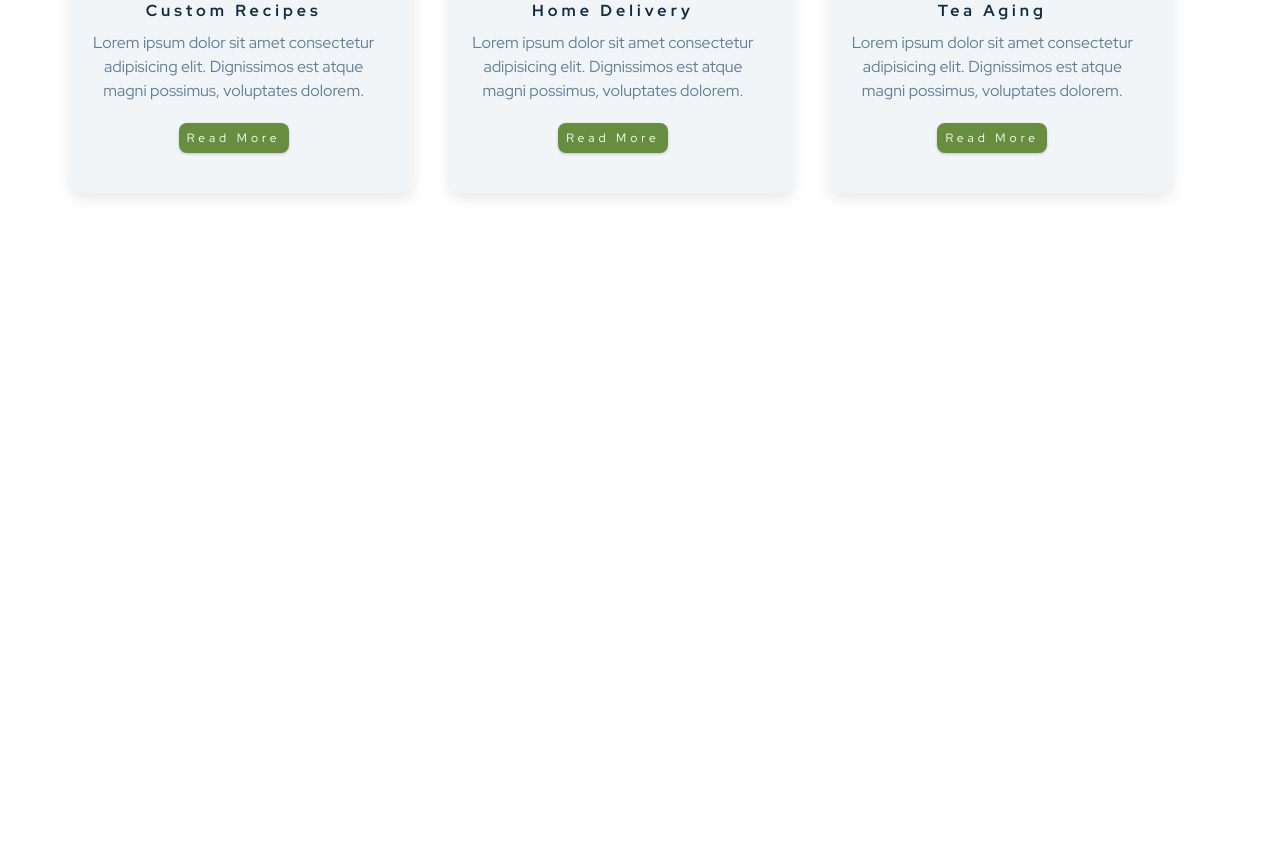
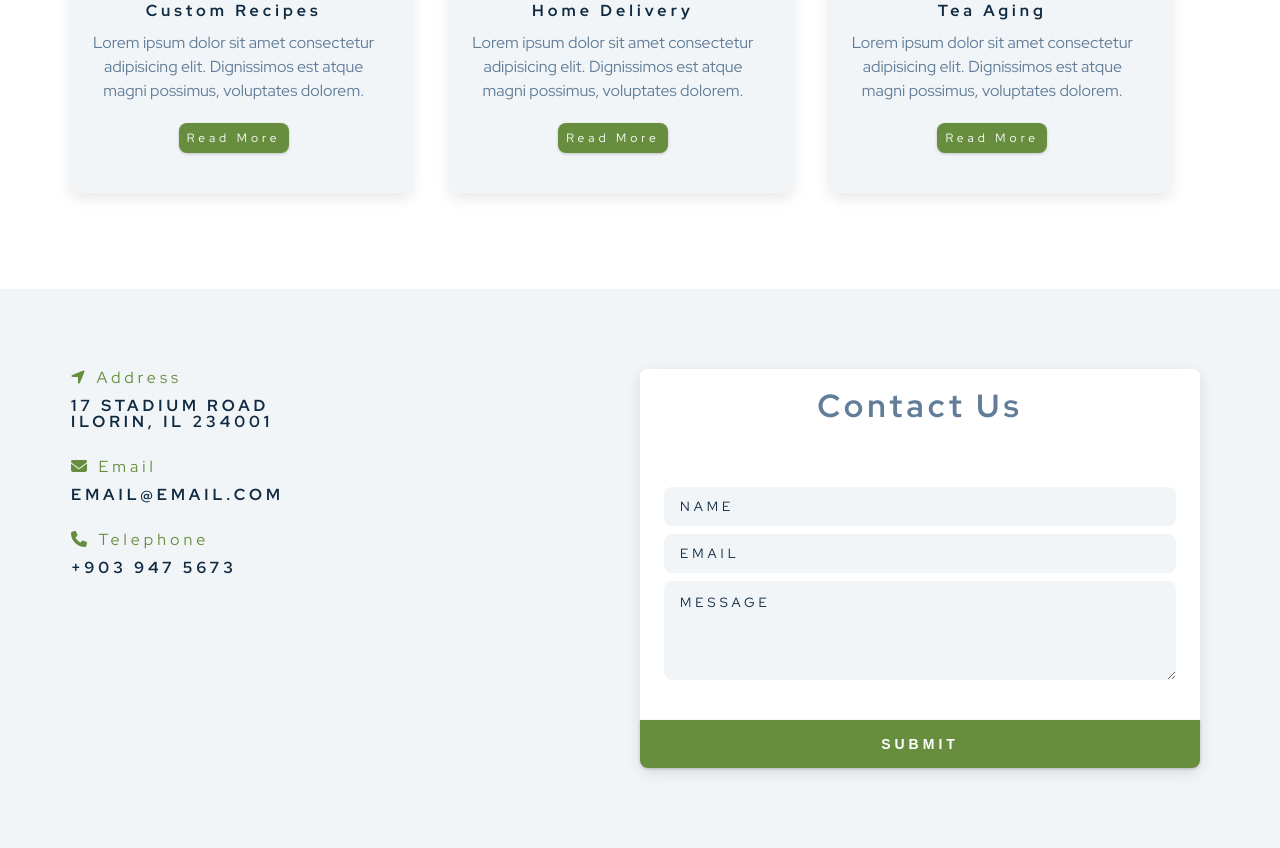
Before and after one commit to wolecodes/TeaHavenlanding, a plain HTML site: page index.html in a window 1280 px wide. Shown: the part 2658-3506 px from the top of the page. Before the commit the page ends 2947 px from the top, so only its background shows below. Drawn offline with Linux system fonts and the light colour scheme; a web font is replaced by a local one.

Commit message:
added contact us section and styles

```diff
--- a/css/styles.css
+++ b/css/styles.css
@@ -376,3 +376,72 @@ Header
   transform: translate(-50%, 50%);
   border: 0.375rem solid var(--cl-grey-ll);
 }
+/* contact */
+.contact {
+  background: var(--cl-grey-ll);
+}
+.contact__form,
+.contact__info {
+  margin: 1rem 0;
+}
+.contact__item {
+  margin-bottom: 1.75rem;
+}
+.contact__title {
+  color: var(--cl-primary);
+  font-weight: 400;
+}
+
+.contact__text {
+  text-transform: uppercase;
+}
+.contact__form {
+  background: var(--cl-white);
+  border-radius: var(--radius);
+  text-align: center;
+  box-shadow: 0 5px 15px rgba(0, 0, 0, 0.1);
+  transition: var(--transition);
+  max-width: 35rem;
+}
+.contact__form:hover {
+  box-shadow: 0 5px 15px rgba(0, 0, 0, 0.2);
+}
+.contact__form h3 {
+  padding: 1.3rem 0;
+  color: var(--cl-grey-l);
+}
+.form-group {
+  padding: 2rem 1.5rem;
+}
+.form-control {
+  display: block;
+  width: 100%;
+  padding: 0.75rem 1rem;
+  border: none;
+  margin-bottom: 0.5rem;
+  background: var(--cl-grey-ll);
+  border-radius: var(--radius);
+  text-transform: uppercase;
+  letter-spacing: var(--letter-spacing);
+  outline: none;
+}
+.form-control::placeholder {
+  font-family: var(--ff-primary);
+  text-transform: uppercase;
+  letter-spacing: var(--letter-spacing);
+  color: var(--cl-grey-d);
+}
+.submit-btn {
+  display: block;
+  width: 100%;
+  padding: 1rem;
+  border-bottom-left-radius: var(--radius);
+  border-bottom-right-radius: var(--radius);
+}
+@media screen and (min-width: 992px) {
+  .contact__form,
+  .contact__info {
+    float: left;
+    width: 50%;
+  }
+}
--- a/index.html
+++ b/index.html
@@ -187,6 +187,74 @@
           </div>
           <!-- End of service section -->
       </section>
+
+      <!-- Contact -->
+      <section class="contact">
+        <div class="container clearfix">
+          <!-- contact info -->
+          <article class="contact__info">
+            <!-- contact item -->
+            <div class="contact__item">
+              <h4 class="contact__title">
+                <span class="contact__icon">
+                <i class="fas fa-location-arrow"></i>
+              </span>
+              address
+              </h4>
+
+              <h4 class="contact__text">
+                17 Stadium road <br/>
+                Ilorin, IL 234001
+              </h4>
+
+            </div>
+            <!-- contact item -->
+            <div class="contact__item">
+              <h4 class="contact__title">
+                <span class="contact__icon">
+                <i class="fas fa-envelope"></i>
+              </span>
+              email
+              </h4>
+
+              <h4 class="contact__text">
+                email@email.com
+              </h4>
+
+            </div>
+            <!-- contact item -->
+            <div class="contact__item">
+              <h4 class="contact__title">
+                <span class="contact__icon">
+                <i class="fas fa-phone"></i>
+              </span>
+              Telephone
+              </h4>
+
+              <h4 class="contact__text">
+                +903 947 5673
+              </h4>
+
+            </div>
+            <!-- End of contact item -->
+          </article>
+          <!-- contact form -->
+          <article class="contact__form">
+
+            <h3>contact us</h3>
+            <form >
+              <div class="form-group">
+                <!-- input -->
+                <input type="text" placeholder="name" class="form-control" name="firstName">
+                <input type="email" placeholder="email" class="form-control" name="email">
+                <textarea name="message" placeholder="message" class="form-control" rows="5"></textarea>
+              </div>
+              <button type="submit" class="submit-btn btn">submit</button>
+            </form>
+          </article>
+        </div>
+      </section>
+      <!-- End of Contact -->
     <script src="./js/main.js"></script>
   </body>
 </html>
```
